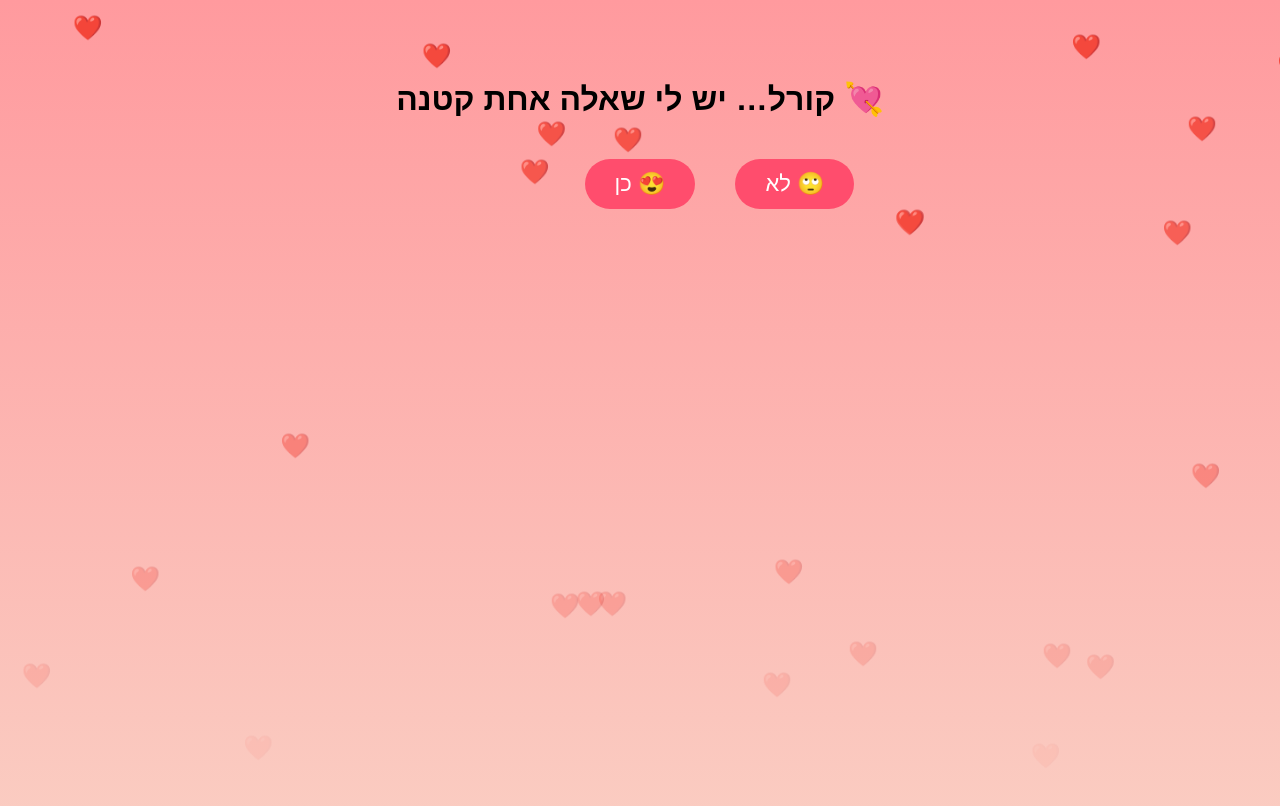
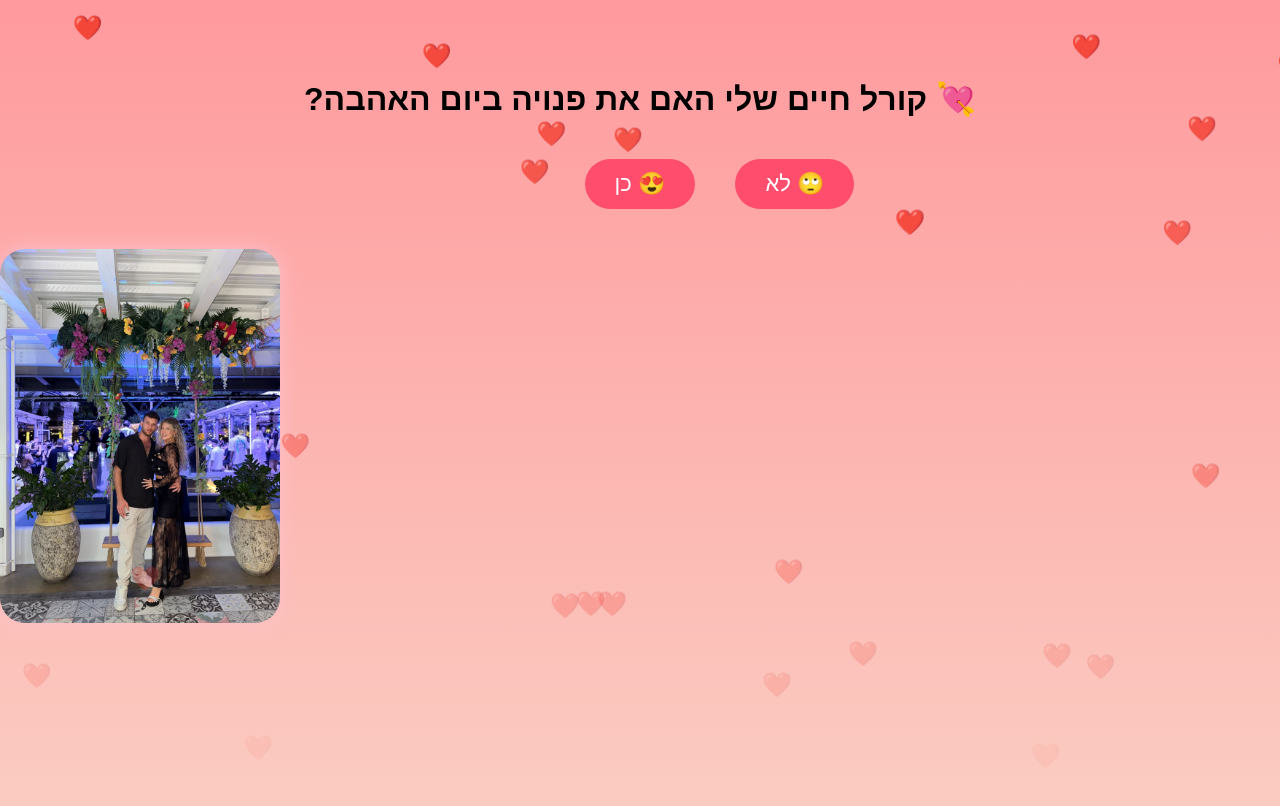
Before and after one commit to yossisharon0/valentine, a plain HTML site: page index.html in a window 1280 px wide. Drawn offline with Linux system fonts and the light colour scheme.

Commit message:
Update index.html

```diff
--- a/index.html
+++ b/index.html
@@ -84,19 +84,20 @@ to{opacity:1;}
 
 <canvas id="fire"></canvas>
 
-<h1>קורל… יש לי שאלה אחת קטנה 💘</h1>
+<h1>?קורל חיים שלי האם את פנויה ביום האהבה  💘</h1>
 
 <button onclick="yes()">כן 😍</button>
 <button id="no">לא 🙄</button>
 
 <br>
 
-<img id="pic" src="image.jpg">
+<img id="pic" src="image.jpg" style="display:block; margin-top:20px;">
 
 <p id="text">
 ידעתי שתגידי כן קורל ❤️
 את עושה לי את הלב שמח כל יום מחדש.
 ביום האהבה אני רוצה להיות רק איתך 🥰
+  (סליחה שבוע אחרי בגלל המילואים)
 </p>
 
 <audio id="song" src="song.mp3"></audio>
```
